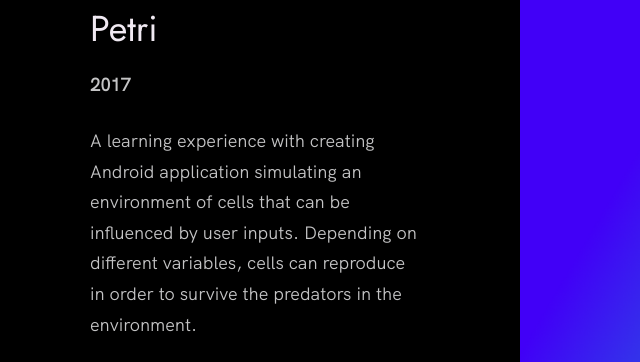
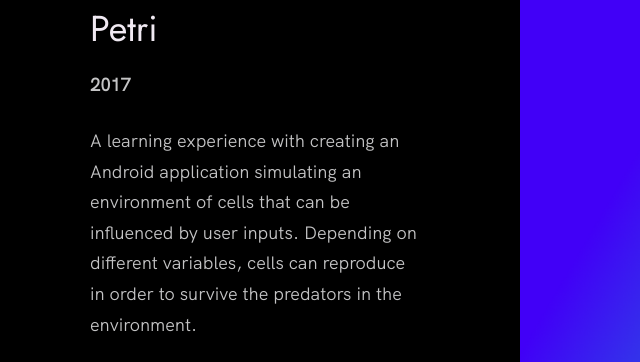
Before and after one commit to dcook73/dcook73.github.io, a plain HTML site: page index.html in a window 1280 px wide. Shown: the part 1635-1997 px from the top of the page, 0-640 px from the left. Drawn offline with Linux system fonts and the light colour scheme.

Commit message:
Update index.html

```diff
--- a/index.html
+++ b/index.html
@@ -85,7 +85,7 @@
               <h3>Petri</h3>
               <h4>2017</h4>
               <p>
-                A learning experience with creating Android application simulating an environment of cells that can be influenced by user inputs. Depending on different variables, cells can reproduce in order to survive the predators in the environment.
+                A learning experience with creating an Android application simulating an environment of cells that can be influenced by user inputs. Depending on different variables, cells can reproduce in order to survive the predators in the environment.
               </p>
 
               <div class="work__links">
```
